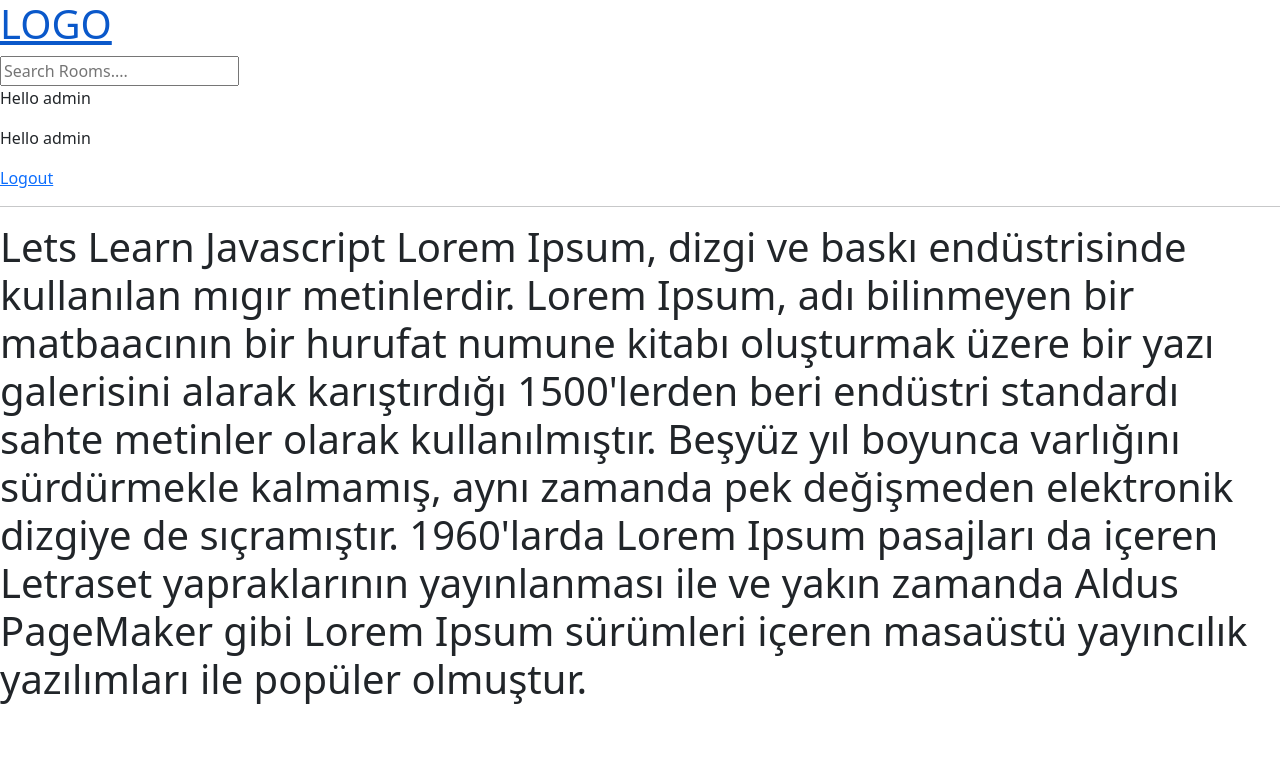
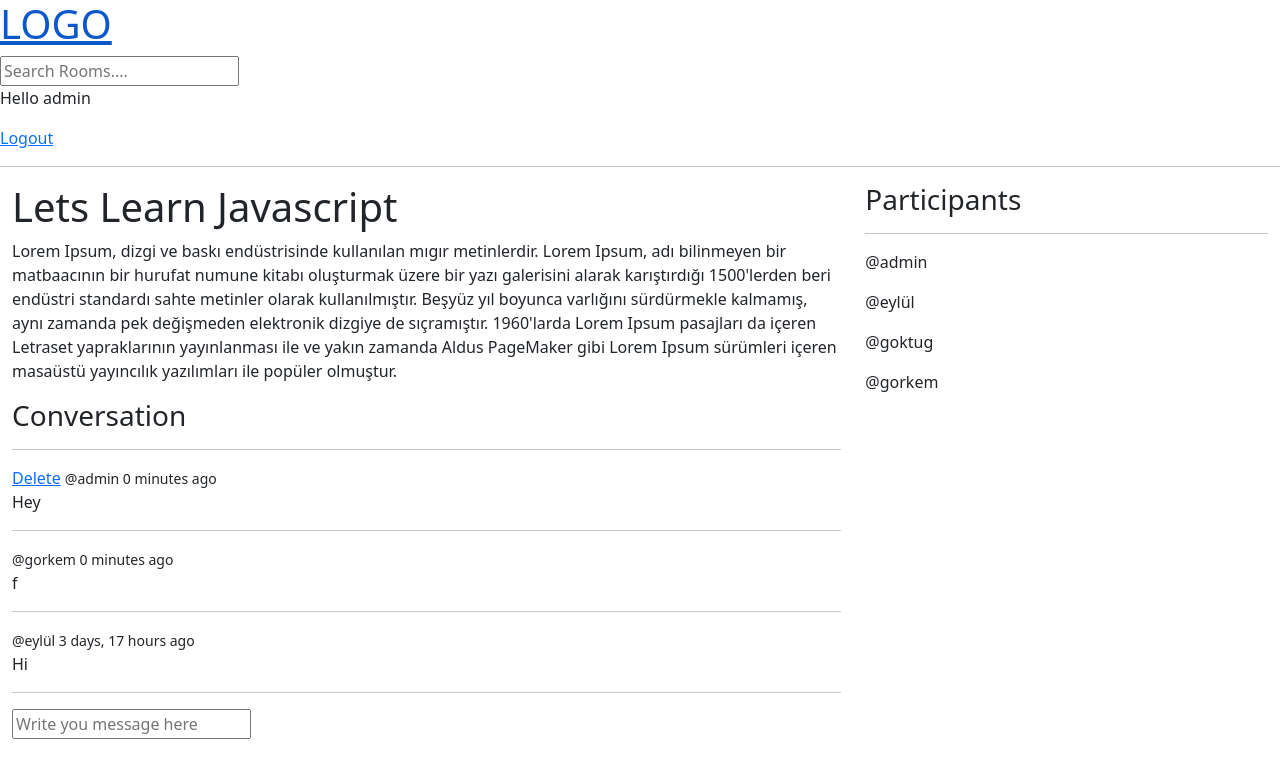
Before and after one commit to GoktugGok/myproject, a Django app: page /room_page/1/ in a window 1280 px wide. Shown: the top 778 px of the page. Run offline with Django 4.2, Linux system fonts and the light colour scheme; a user stored in the database is signed in; data comes from the database, SQL or seed files in the repository; both versions use the stored data as it was after the commit.

Commit message:
room_update+message-delete+user_participants

```diff
--- a/myproject/base/models.py
+++ b/myproject/base/models.py
@@ -15,6 +15,7 @@ class Room(models.Model):
     topic = models.ForeignKey(Topic, on_delete=models.SET_NULL, null=True)
     name = models.CharField(max_length=200)
     description = models.TextField(null=True, blank=True)
+    participants = models.ManyToManyField(User, related_name='participants',blank=True)
     updated = models.DateTimeField(auto_now=True)
     created = models.DateTimeField(auto_now_add=True)
 
--- a/myproject/base/urls.py
+++ b/myproject/base/urls.py
@@ -12,6 +12,6 @@ urlpatterns = [
     path('create-room/',views.createRoom,name="create-room"),
     path('update-room/<str:pk>',views.updateRoom,name="update-room"),
     path('delete-room/<str:pk>',views.deleteRoom,name="delete-room"),
-
+    path('delete-message/<str:pk>',views.deleteMessage,name="delete-message"),
 
 ]
--- a/myproject/base/views.py
+++ b/myproject/base/views.py
@@ -1,7 +1,7 @@
 from django.shortcuts import render, redirect
 from django.http import HttpResponse
 from django.db.models import Q
-from . models import Room , Topic
+from . models import Room , Topic , Message
 from .forms import RoomForm
 from django.contrib.auth.decorators import login_required
 from django.contrib.auth.models import User
@@ -66,15 +66,32 @@ def home(request):
         Q(description__icontains=q)
         )
     topics = Topic.objects.all()
+    room_messages = Message.objects.all()
     context = {
         'rooms':rooms,
-        'topics':topics
+        'topics':topics,
+        'room_messages':room_messages
                }
     return render(request,'home.html',context)
 
 def room(request,pk):
     room = Room.objects.get(id = pk)
-    context = {'room':room}
+    room_messages = room.message_set.all().order_by('-created')
+    participants=room.participants.all()
+    if request.method == 'POST':
+        message = Message.objects.create(
+            user=request.user,
+            room=room,
+            body=request.POST.get('body')
+        )
+        room.participants.add(request.user)
+        return redirect('room', pk=room.id)
+    context = {
+        'room':room,
+        'room_messages':room_messages,
+        'participants':participants
+
+        }
 
     return render(request,'room.html',context)
 
@@ -126,3 +143,15 @@ def deleteRoom(request,pk):
         room.delete()
         return redirect('home')
     return render(request,'delete.html',{'obj':room})
+
+@login_required(login_url='login')
+def deleteMessage(request,pk):
+    message = Message.objects.get(id=pk)
+
+    if request.user != message.user :
+        messages.warning(request,'Your are not allowed here!!')
+
+    if request.method == 'POST':
+        message.delete()
+        return redirect('room')
+    return render(request,'delete.html',{'obj':message})
--- a/myproject/templates/navbar.html
+++ b/myproject/templates/navbar.html
@@ -13,7 +13,6 @@
     <form method="GET" action="{% url 'home' %}">
         <input type="text" name="q" placeholder="Search Rooms....">
     </form>
-    <p>Hello {{request.user}}</p>
 
     {% if request.user.is_authenticated %}
         <p>Hello {{request.user}}</p>
--- a/myproject/templates/room.html
+++ b/myproject/templates/room.html
@@ -8,7 +8,51 @@
 </head>
 <body>
     {% block content %}
-    <h1>{{room.name}} {{room.description}}</h1>
+        <div class="container-fluid">
+            <div class="row">
+                <div class="col-8">
+                    <h1>{{room.name}} </h1>
+
+                <p>{{room.description}}</p>
+                <div class="comment-wrapper">
+                    <h3>Conversation</h3>
+                    <hr>
+                    {% for message in room_messages %}
+                        <div>
+                            {% if request.user == message.user %}
+                            <a href="{% url 'delete-message' message.id %}">Delete</a>
+                            {% endif %}
+                            <small>@{{message.user}} {{message.created|timesince}} ago</small>
+                            <p>{{message.body}}</p>
+                            <hr>
+                        </div>
+                    {% endfor %}
+                </div>
+
+                {% if request.user.is_authenticated %}
+                <div class="comment-form">
+                    <form method="POST" action="">
+                        {% csrf_token %}
+                        <input type="text" name="body" placeholder="Write you message here">
+                    </form>
+                </div>
+                {% endif %}
+                </div>
+                <div class="col-4">
+                    <h3>Participants</h3>
+                    <hr>
+                    {% for user in participants %}
+                        <div>
+                            <p>@{{user.username}}</p>
+                        </div>
+                    {% endfor %}
+                </div>
+            </div>
+
+        </div>
+
+
+
     {% endblock  %}
 
 </body>
```
Also changed, not shown: myproject/templates/home.html (+7 -0 lines), myproject/base/migrations/0004_alter_room_options_room_participants.py (added), myproject/db.sqlite3.
